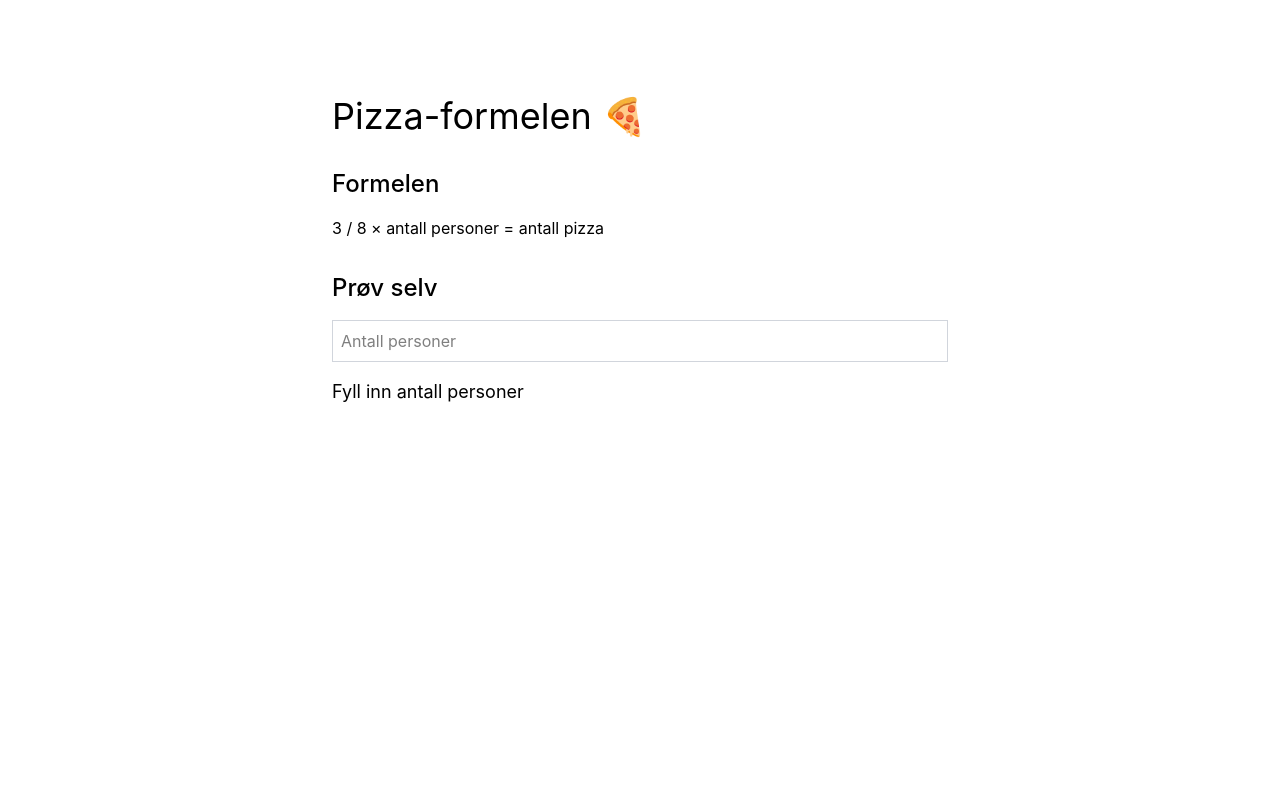
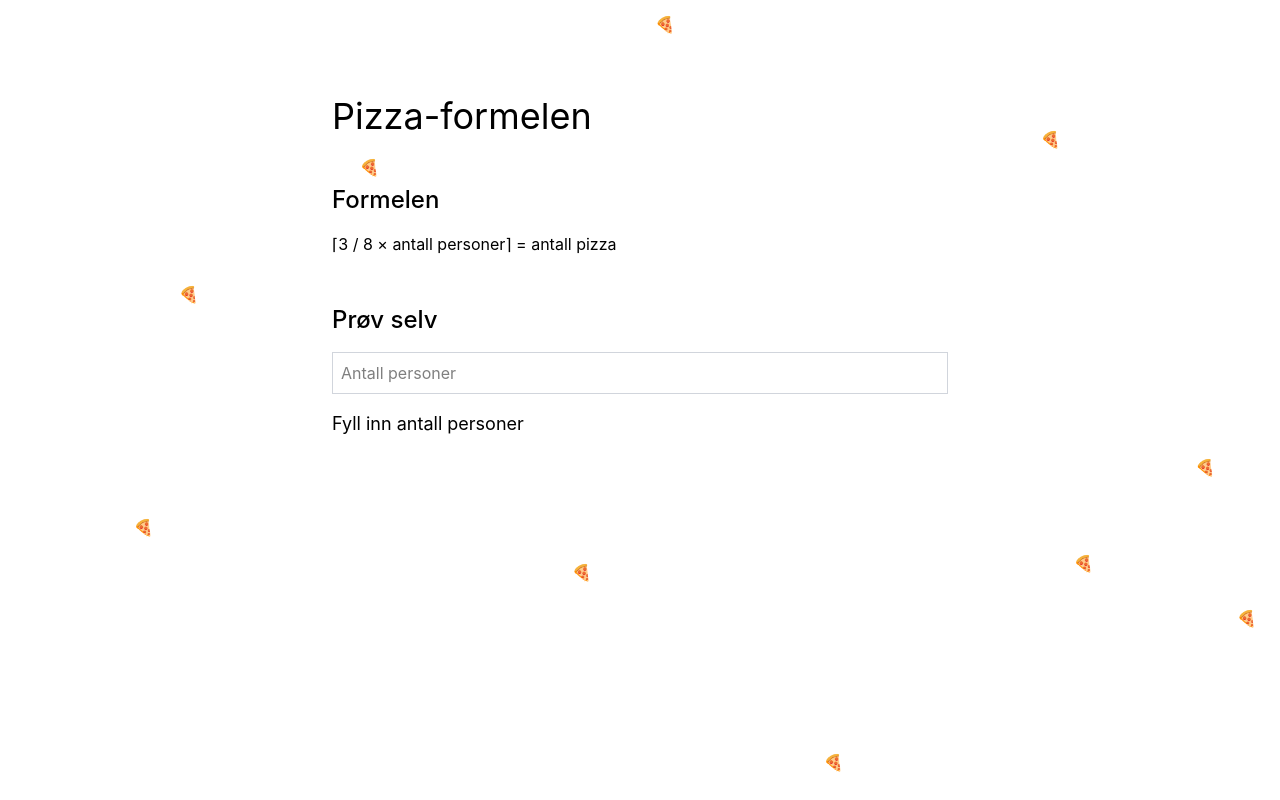
Before and after one commit to omfj/formel.pizza, a SvelteKit app: page / in a window 1280 px wide. Built offline with nearby package versions, Linux system fonts and the light colour scheme.

Commit message:
🍕 Add pizza fall

```diff
--- /dev/null
+++ b/src/lib/PizzaFall.svelte
@@ -0,0 +1,82 @@
+<script lang="ts">
+	type Pizza = {
+		x: number;
+		y: number;
+		speed: number;
+	};
+
+	let canvas = $state<HTMLCanvasElement>();
+	let ctx = $state<CanvasRenderingContext2D | null>(null);
+	let pizzas = $state<Array<Pizza>>([]);
+
+	const createPizza = () => {
+		if (!canvas) return;
+
+		return {
+			x: Math.random() * canvas.width,
+			y: -10,
+			speed: Math.random() * 5 + 2
+		};
+	};
+
+	const updatePizza = () => {
+		if (!canvas) return;
+
+		pizzas = pizzas.map((pizza) => {
+			pizza.y += pizza.speed;
+			if (pizza.y > canvas!.height) {
+				pizza.y = -10;
+				pizza.x = Math.random() * canvas!.width;
+			}
+			return pizza;
+		});
+	};
+
+	const drawPizzas = () => {
+		if (!canvas || !ctx) return;
+
+		ctx.clearRect(0, 0, canvas.width, canvas.height);
+		pizzas.forEach((pizza) => {
+			ctx!.fillText('🍕', pizza.x, pizza.y);
+			ctx!.font = '16px sans-serif';
+		});
+	};
+
+	$effect(() => {
+		if (!canvas) return;
+
+		ctx = canvas.getContext('2d');
+
+		canvas.width = window.innerWidth;
+		canvas.height = window.innerHeight;
+	});
+
+	$effect(() => {
+		if (!canvas) return;
+
+		pizzas = Array.from({ length: 10 }).fill(null).map(createPizza).filter(Boolean) as Array<Pizza>;
+	});
+
+	$effect(() => {
+		const interval = setInterval(() => {
+			updatePizza();
+			drawPizzas();
+		}, 20);
+
+		return () => clearInterval(interval);
+	});
+</script>
+
+<canvas bind:this={canvas}></canvas>
+
+<style>
+	canvas {
+		position: fixed;
+		top: 0;
+		left: 0;
+		width: 100%;
+		height: 100%;
+		z-index: -1;
+		pointer-events: none;
+	}
+</style>
--- a/src/routes/+page.svelte
+++ b/src/routes/+page.svelte
@@ -1,4 +1,6 @@
 <script lang="ts">
+	import { browser } from '$app/environment';
+	import PizzaFall from '$lib/PizzaFall.svelte';
 	import { calculatePizzas } from '$lib/pizza';
 
 	let people = $state();
@@ -13,13 +15,27 @@
 	});
 </script>
 
-<main class="py-24 max-w-[648px] w-full mx-auto mx-auto space-y-8 px-4">
-	<h1 class="text-4xl">Pizza-formelen 🍕</h1>
+<svelte:head>
+	<title>Pizza-formelen</title>
+	<meta
+		name="description"
+		content="Hvor mange pizzaer trenger du til antall personer? Finn ut med pizza-formelen."
+	/>
+	<meta name="keywords" content="pizza, mat, formel, antall personer, pizza-formelen" />
+	<meta name="author" content="echo" />
+	<meta name="robots" content="index, follow" />
+	<meta name="viewport" content="width=device-width, initial-scale=1" />
+</svelte:head>
+
+<PizzaFall />
+
+<main class="py-24 max-w-[648px] w-full z-10 mx-auto mx-auto space-y-12 px-4">
+	<h1 class="text-4xl">Pizza-formelen</h1>
 
 	<section class="space-y-4">
 		<h2 class="text-2xl font-medium mb-4">Formelen</h2>
 
-		<p>3 / 8 × antall personer = antall pizza</p>
+		<p>⌈3 / 8 × antall personer⌉ = antall pizza</p>
 	</section>
 
 	<section class="space-y-4">
```
Also changed, not shown: 1 other file (tests, documents, lock files or other folders).
